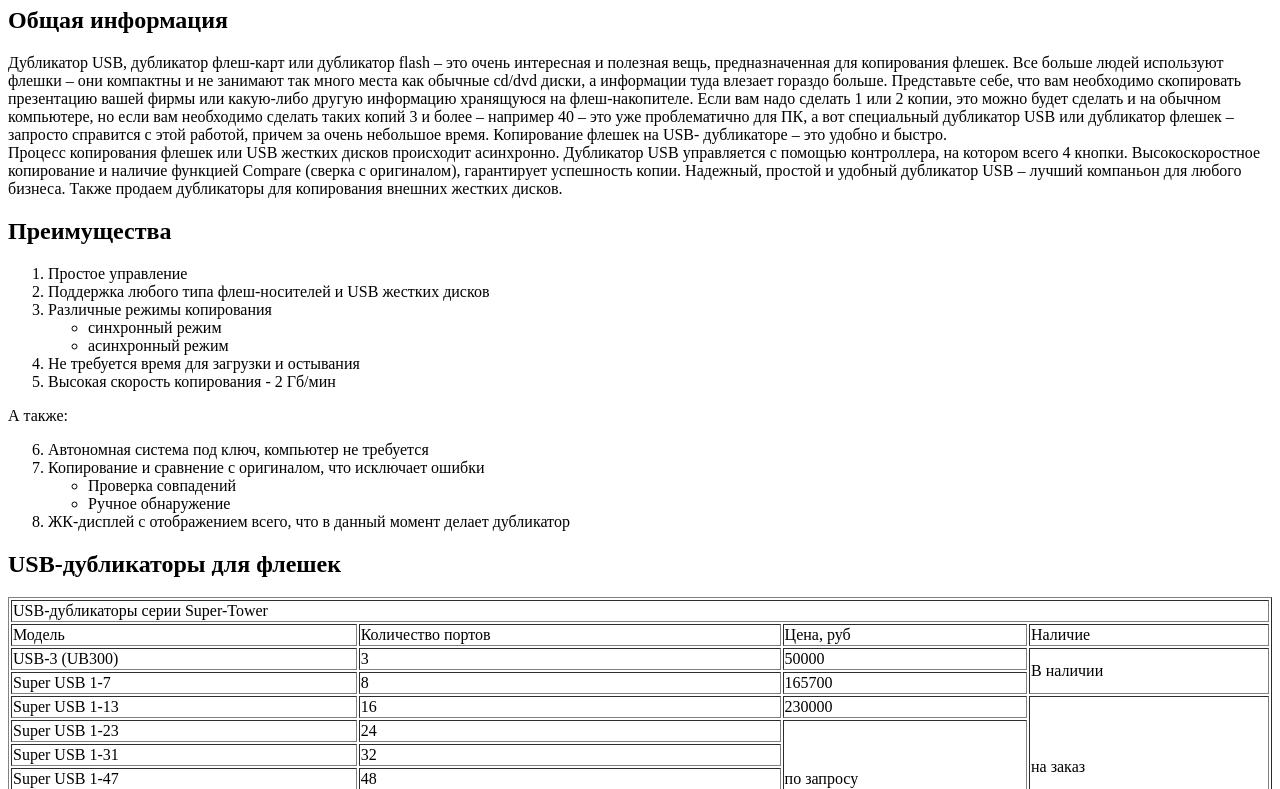
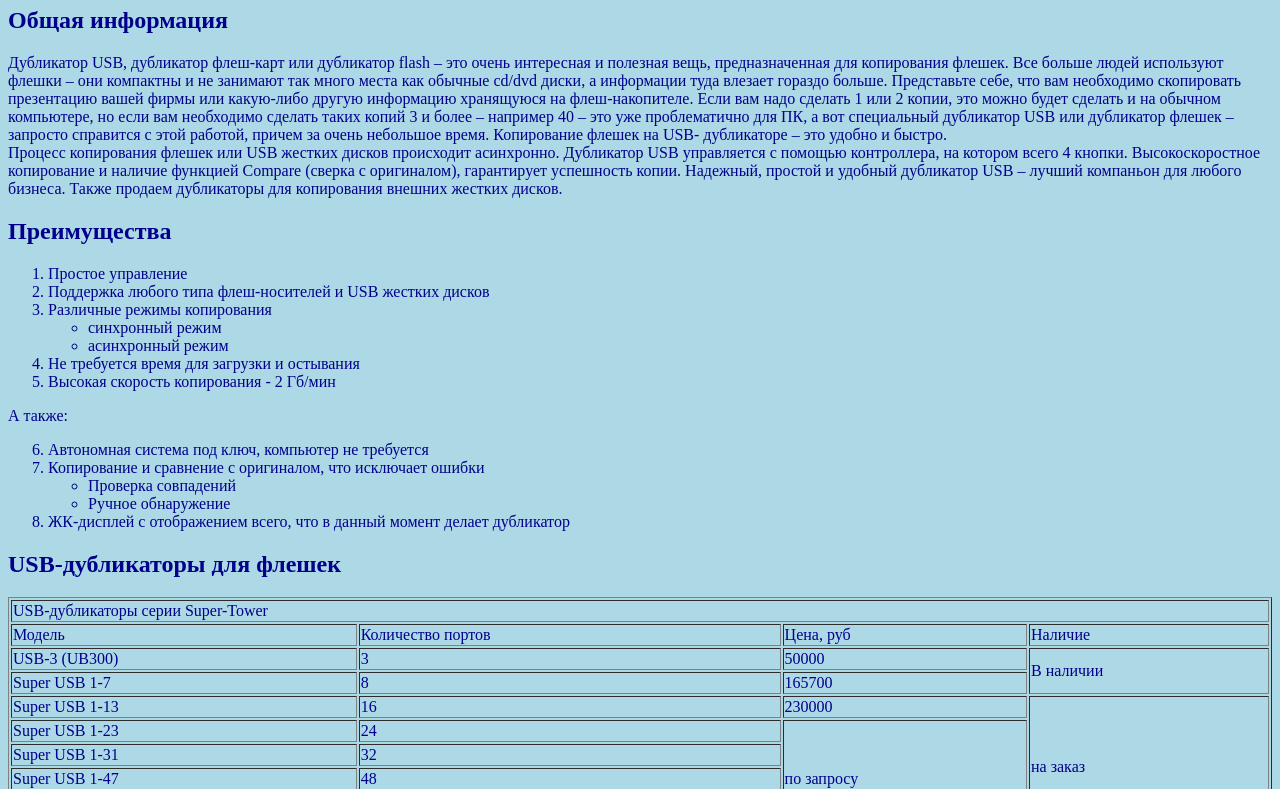
Before and after one commit to Romansen1412/LabRoman, a plain HTML site: page Lab2/usb.html in a window 1280 px wide. Shown: the part 109-898 px from the top of the page. Drawn offline with Linux system fonts and the light colour scheme.

Commit message:
Стили body

```diff
--- a/Lab2/usb.html
+++ b/Lab2/usb.html
@@ -5,7 +5,7 @@
         <title>Фисенко Роман Алексеевич. Текст о дубликаторах USB</title>
     </head>
 
-    <body>
+    <body style="background-color: lightblue; color: darkblue;">
         <header>
             НГТУ, ФБ, Лабораторная работа 2
             <hr>
```
